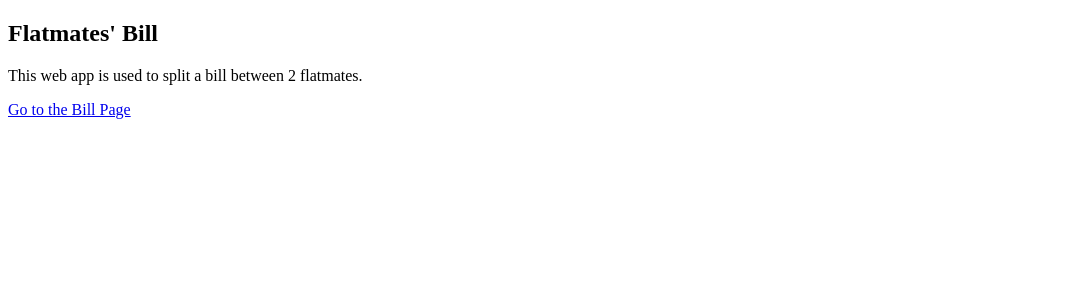
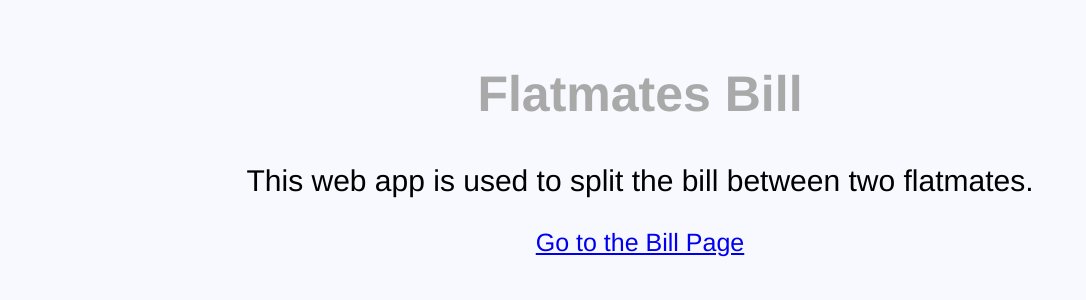
Before and after one commit to Migueliot1/flat_bill, a Flask app: page / in a window 1280 px wide. Shown: the top 300 px of the page, without its empty margins (0-1086 px from the left). Run offline with Flask 2, Linux system fonts and the light colour scheme.

Commit message:
Add CSS files for all 3 pages.

```diff
--- /dev/null
+++ b/static/index.css
@@ -0,0 +1,25 @@
+h2 {
+    color: darkgrey;
+    text-align: center;
+    font-family: "Helvetica", serif;
+    font-size: 50px;
+}
+
+p {
+    text-align: center;
+    font-family: "Helvetica", serif;
+    font-size: 30px;
+    font: cooperblack;
+}
+
+a {
+    display: block;
+    font-family: "Helvetica", serif;
+    text-align: center;
+    font-size: 25px;
+}
+
+body {
+    background-color: ghostwhite;
+    padding: 15px;
+}
--- a/templates/bill_form_page.html
+++ b/templates/bill_form_page.html
@@ -3,6 +3,7 @@
 <head>
     <meta charset="UTF-8">
     <title>Title</title>
+    <link rel="stylesheet" href="static/main.css">
 </head>
 <body>
     <h2>The Bill Form</h2>
--- a/templates/index.html
+++ b/templates/index.html
@@ -3,10 +3,11 @@
     <head>
         <meta charset="UTF-8">
         <title>Title</title>
+        <link rel="stylesheet" href="static/index.css">
     </head>
     <body>
-        <h2>Flatmates' Bill</h2>
-        <p>This web app is used to split a bill between 2 flatmates.</p>
+        <h2>Flatmates Bill</h2>
+        <p>This web app is used to split the bill between two flatmates.</p>
         <a = href={{url_for('bill_form_page')}}>Go to the Bill Page</a>
     </body>
 </html>
--- a/templates/results.html
+++ b/templates/results.html
@@ -3,8 +3,10 @@
 <head>
     <meta charset="UTF-8">
     <title>Title</title>
+    <link rel="stylesheet" href="static/results.css">
 </head>
 <body>
+    <h2>Results</h2>
     {{name1}} pays {{pays1}} <br>
     {{name2}} pays {{pays2}}
 </body>
```
Also changed, not shown: static/main.css (added, +38 -0 lines), static/results.css (added, +13 -0 lines).
